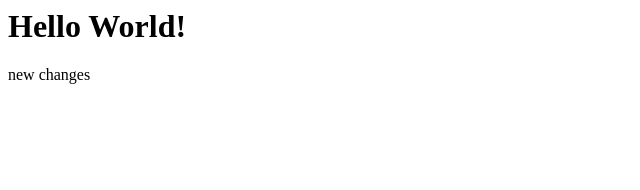
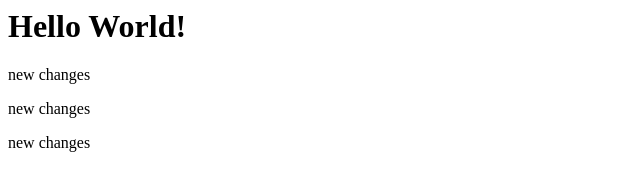
Before and after one commit to MyDniM/First, a plain HTML site: page index.html in a window 1280 px wide. Shown: the whole page, without its empty margins (0-640 px from the left). Drawn offline with Linux system fonts and the light colour scheme.

Commit message:
2 commit

```diff
--- a/index.html
+++ b/index.html
@@ -1,2 +1,4 @@
 <h1>Hello World!</h1>
 <p> new changes</p>
+<p> new changes</p>
+<p> new changes</p>
```
